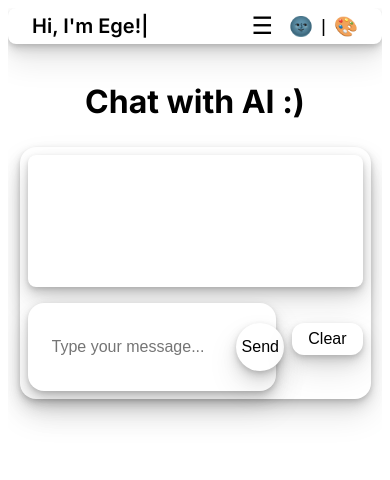
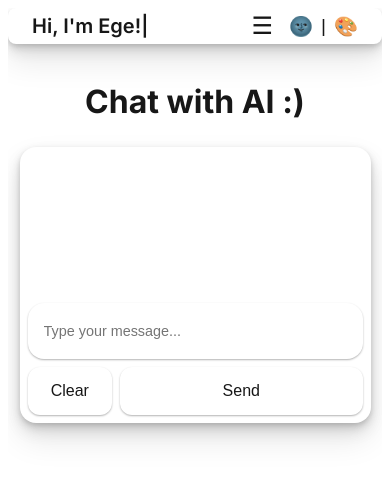
Before and after one commit to egegl/portfolio, a Next.js app: page /chat in a window 390 px wide. Shown: the top 480 px of the page. Built offline with nearby package versions, Linux system fonts and the light colour scheme.

Commit message:
clean ui

```diff
--- a/components/ChatBox.css
+++ b/components/ChatBox.css
@@ -10,8 +10,9 @@
   -webkit-appearance: none;
   appearance: none;
   border-radius: 1rem;
-  box-shadow: var(--shadow-effect);
+  box-shadow: 0 1px 2px rgba(0, 0, 0, 0.3);
   transition: all 0.3s ease;
+  box-sizing: border-box;
 }
 
 .chat-input:focus {
@@ -30,28 +31,26 @@
     border: none;
     background: var(--background);
     color: var(--foreground);
-   cursor: pointer;
+    cursor: pointer;
     height: 2rem;
     border-radius: 0.75rem;
-    box-shadow: var(--shadow-effect);
+    box-shadow: 0 1px 2px rgba(0, 0, 0, 0.3);
     transition: all 0.3s ease;
 }
 
 .chat-button.send {
-  width: 4rem;
-  height: 4rem;
-  border-radius: 50%;
-  padding: 0;
+  width: auto;
+  height: 2.5rem;
+  padding: 0 1rem;
   display: flex;
   align-items: center;
   justify-content: center;
+  height: 3.5rem;
 }
 
 .chat-button:hover {
   transform: translateY(-2px);
-  box-shadow:
-    0 4px 8px rgba(0, 0, 0, 0.1),
-    0 8px 16px rgba(0, 0, 0, 0.1);
+  box-shadow: 0 2px 4px rgba(0, 0, 0, 0.3);
 }
 
 .chat-button:active {
@@ -64,51 +63,8 @@
 }
 
 .chat-button.clear {
-  height: 2.5rem;
-  margin-top: 0.75rem;
+  height: 3.5rem;
   padding: 0 1rem;
-}
-
-.chat-container {
-  flex: 1;
-  overflow-y: auto;
-  padding: 1rem;
-  display: flex;
-  flex-direction: column;
-  gap: 1rem;
-  max-height: 60vh;
-  min-height: 100px;
-  border-radius: 0.5rem;
-  background: var(--background);
-  box-shadow: var(--shadow-effect);
-}
-
-.chat-message-container {
-  display: flex;
-  flex-direction: column;
-  gap: 1rem;
-}
-
-.chat-message {
-  border: none;
-  padding: 0.5rem 1rem;
-  background: var(--background);
-  color: var(--foreground);
-  max-width: 80%;
-  word-break: break-word;
-  border-radius: 1.5rem;
-  box-shadow: var(--shadow-effect);
-  transition: all 0.3s ease;
-}
-
-.chat-message.user {
-  align-self: flex-end;
-  border-bottom-right-radius: 0.5rem;
-}
-
-.chat-message.assistant {
-  align-self: flex-start;
-  border-bottom-left-radius: 0.5rem;
 }
 
 .chat-wrapper {
@@ -120,9 +76,52 @@
   gap: 1rem;
   box-shadow: var(--shadow-effect);
   border-radius: 1rem;
-  background: white;
   padding: 1rem 0.5rem;
   box-sizing: border-box;
+  background: var(--background);
+}
+
+.chat-message-container {
+  display: flex;
+  flex-direction: column;
+  gap: 1rem;
+  padding: 1rem;
+  overflow-y: auto;
+  max-height: 60vh;
+  min-height: 100px;
+  background: transparent;
+  outline: none;
+  border: none;
+  transition: all 0.3s ease-out;
+  height: 100px;
+}
+
+.chat-message-container:not(:empty) {
+  height: auto;
+}
+
+.chat-message {
+  border: none;
+  padding: 0.5rem 1rem;
+  background: var(--background);
+  color: var(--foreground);
+  max-width: 80%;
+  word-break: break-word;
+  border-radius: 1.5rem;
+  box-shadow: 0 1px 2px rgba(0, 0, 0, 0.3);
+  transition: all 0.3s ease;
+  position: relative;
+  z-index: 1;
+}
+
+.chat-message.user {
+  align-self: flex-end;
+  border-bottom-right-radius: 0.5rem;
+}
+
+.chat-message.assistant {
+  align-self: flex-start;
+  border-bottom-left-radius: 0.5rem;
 }
 
 @media (min-width: 640px) {
@@ -160,21 +159,52 @@
 
 @media (max-width: 640px) {
   .chat-wrapper {
-    padding: 0.5rem;
+    padding: 0.5rem 0.5rem 0rem 0.5rem;
   }
 
   .chat-input-container {
     gap: 0.5rem;
+    flex-direction: column;
+    align-items: stretch;
+    width: 100%;
+  }
+
+  .chat-input-wrapper {
+    width: 100%;
+    min-width: 0;
+  }
+
+  .chat-input {
+    width: 100%;
+    padding: 0.75rem 1rem;
+    font-size: 0.9rem;
+  }
+
+  .chat-buttons {
+    display: flex;
+    justify-content: space-between;
+    width: 100%;
+    gap: 0.5rem;
+    margin-bottom: 0.5rem;
+    flex-direction: row-reverse;
   }
 
   .chat-button.send {
-    width: 3rem;
+    flex: 0.8;
     height: 3rem;
+    padding: 0 1rem;
+    display: flex;
+    align-items: center;
+    justify-content: center;
   }
 
   .chat-button.clear {
-    height: 2rem;
-    margin-top: 0;
+    flex: 0.2;
+    height: 3rem;
+    padding: 0 1rem;
+    display: flex;
+    align-items: center;
+    justify-content: center;
   }
 
   .chat-message {
--- a/components/ChatBox.tsx
+++ b/components/ChatBox.tsx
@@ -180,8 +180,7 @@ export default function ChatBox() {
 
   return (
     <div className="chat-wrapper">
-      <div ref={containerRef} className="chat-container">
-        <div className="chat-message-container">
+      <div className="chat-message-container" ref={containerRef}>
         {messages.map((msg, idx) => {
           const isLast = idx === messages.length - 1;
           const showLoading = isLoading && msg.role === 'assistant' && isLast && msg.content === '';
@@ -192,7 +191,7 @@ export default function ChatBox() {
               ) : (
                 <>
                   <span className="chat-text" dangerouslySetInnerHTML={{ __html: parseMarkdown(msg.content) }} />
-                    {msg.role === 'assistant' && msg.content.length > 100 && (
+                  {msg.role === 'assistant' && msg.content.length > 200 && (
                     <div className="copy-container">
                       <button
                         onClick={() => handleCopy(msg.content)}
@@ -208,7 +207,6 @@ export default function ChatBox() {
             </div>
           );
         })}
-        </div>
       </div>
       <div className="chat-input-container">
         <div className="chat-input-wrapper">
--- a/components/Navbar.tsx
+++ b/components/Navbar.tsx
@@ -23,12 +23,38 @@ export default function Navbar() {
         const stored = localStorage.getItem('theme');
         if (stored === 'light' || stored === 'dark') {
             setThemeState(stored);
-            applyTheme(stored);
+            // Set theme colors
+            document.documentElement.style.setProperty('--background', stored === 'light' ? '#ffffff' : '#0a0a0a');
+            document.documentElement.style.setProperty('--foreground', stored === 'light' ? '#171717' : '#ededed');
+            // Set shadows based on theme
+            document.documentElement.style.setProperty('--shadow-effect', stored === 'light' ?
+                `0 2px 4px rgba(0, 0, 0, 0.1),
+                 0 4px 8px rgba(0, 0, 0, 0.1),
+                 0 8px 16px rgba(0, 0, 0, 0.1),
+                 0 16px 32px rgba(0, 0, 0, 0.1)` :
+                `0 1px 2px rgba(255, 255, 255, 0.05),
+                 0 2px 4px rgba(255, 255, 255, 0.05),
+                 0 4px 8px rgba(255, 255, 255, 0.05),
+                 0 8px 16px rgba(255, 255, 255, 0.05)`
+            );
         } else {
             const systemDark = window.matchMedia('(prefers-color-scheme: dark)').matches;
             const initial = systemDark ? 'dark' : 'light';
             setThemeState(initial);
-            applyTheme(initial);
+            // Set theme colors
+            document.documentElement.style.setProperty('--background', initial === 'light' ? '#ffffff' : '#0a0a0a');
+            document.documentElement.style.setProperty('--foreground', initial === 'light' ? '#171717' : '#ededed');
+            // Set shadows based on theme
+            document.documentElement.style.setProperty('--shadow-effect', initial === 'light' ?
+                `0 2px 4px rgba(0, 0, 0, 0.1),
+                 0 4px 8px rgba(0, 0, 0, 0.1),
+                 0 8px 16px rgba(0, 0, 0, 0.1),
+                 0 16px 32px rgba(0, 0, 0, 0.1)` :
+                `0 1px 2px rgba(255, 255, 255, 0.05),
+                 0 2px 4px rgba(255, 255, 255, 0.05),
+                 0 4px 8px rgba(255, 255, 255, 0.05),
+                 0 8px 16px rgba(255, 255, 255, 0.05)`
+            );
         }
     }, []);
 
@@ -48,10 +74,10 @@ export default function Navbar() {
              0 4px 8px rgba(0, 0, 0, 0.1),
              0 8px 16px rgba(0, 0, 0, 0.1),
              0 16px 32px rgba(0, 0, 0, 0.1)` :
-            `0 2px 4px rgba(255, 255, 255, 0.1),
-             0 4px 8px rgba(255, 255, 255, 0.1),
-             0 8px 16px rgba(255, 255, 255, 0.1),
-             0 16px 32px rgba(255, 255, 255, 0.1)`
+            `0 1px 2px rgba(255, 255, 255, 0.05),
+             0 2px 4px rgba(255, 255, 255, 0.05),
+             0 4px 8px rgba(255, 255, 255, 0.05),
+             0 8px 16px rgba(255, 255, 255, 0.05)`
         );
     };
 
--- a/components/PhotoOfTheDay.css
+++ b/components/PhotoOfTheDay.css
@@ -45,9 +45,9 @@
 }
 
 .photo-image {
-  max-width: 100%;
+  max-width: 95%;
   height: auto;
-  max-height: 80vh;
+  max-height: 70vh;
   object-fit: contain;
   transition: all 0.3s ease;
   box-shadow: var(--shadow-effect);
```
Lines whose indentation alone changed are shown as unchanged.
